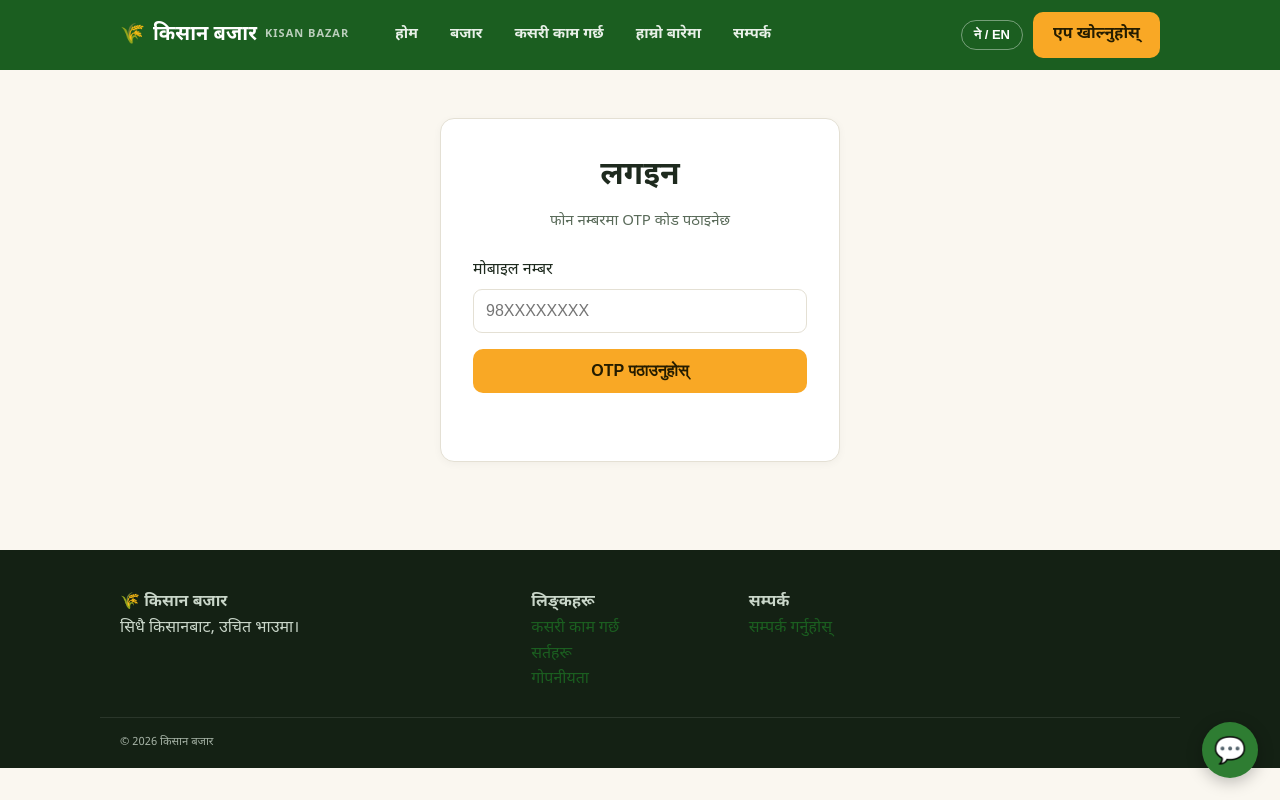
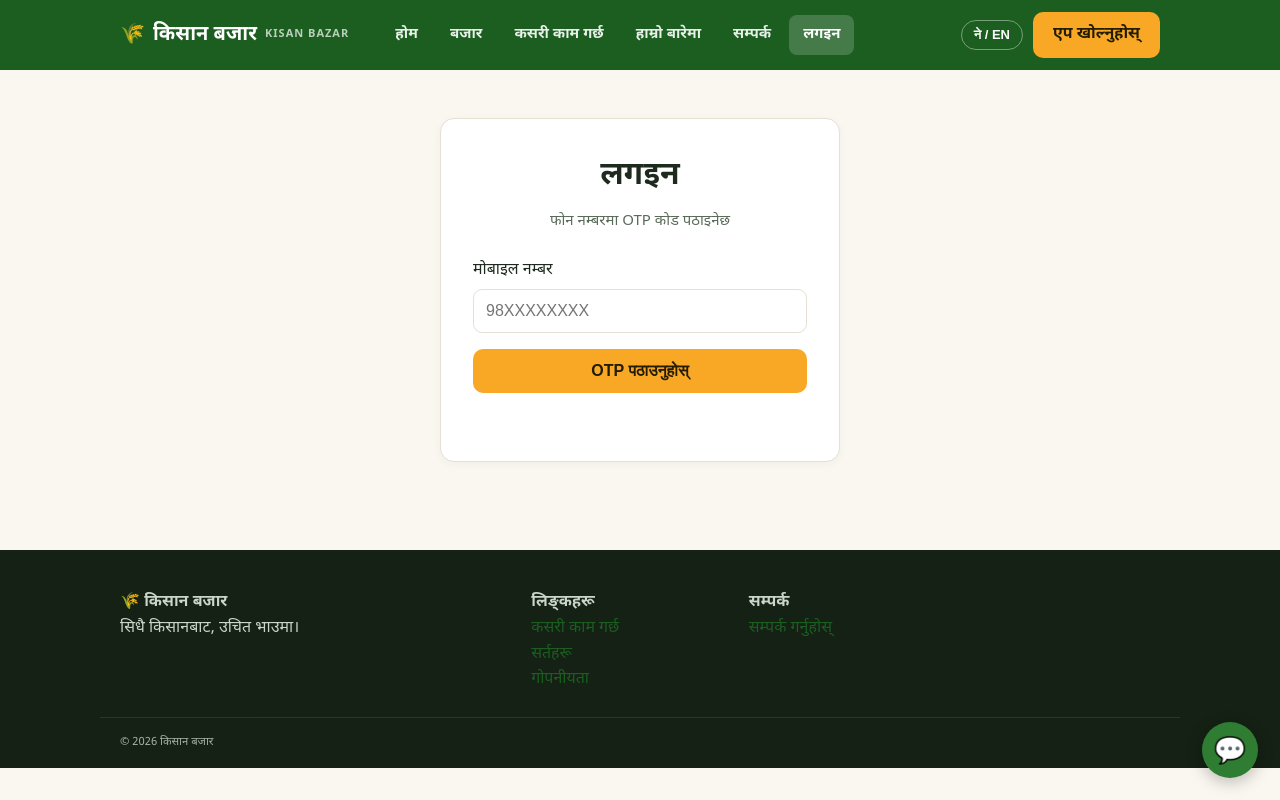
Before and after one commit to Samir-Khadka/Kishan-Bazzar, a plain HTML site: page website/login.html in a window 1280 px wide. Drawn offline with Linux system fonts and the light colour scheme; no server answers.

Commit message:
Keep Login in nav on login page (consistent nav everywhere)

```diff
--- a/website/login.html
+++ b/website/login.html
@@ -16,6 +16,7 @@
       <a href="how.html" data-ne="कसरी काम गर्छ" data-en="How it works">कसरी काम गर्छ</a>
       <a href="about.html" data-ne="हाम्रो बारेमा" data-en="About">हाम्रो बारेमा</a>
       <a href="contact.html" data-ne="सम्पर्क" data-en="Contact">सम्पर्क</a>
+      <a href="login.html" class="active" data-ne="लगइन" data-en="Login">लगइन</a>
     </nav>
     <div class="header-cta">
       <button class="lang-toggle" onclick="toggleLang()" aria-label="Language">ने / EN</button>
```
